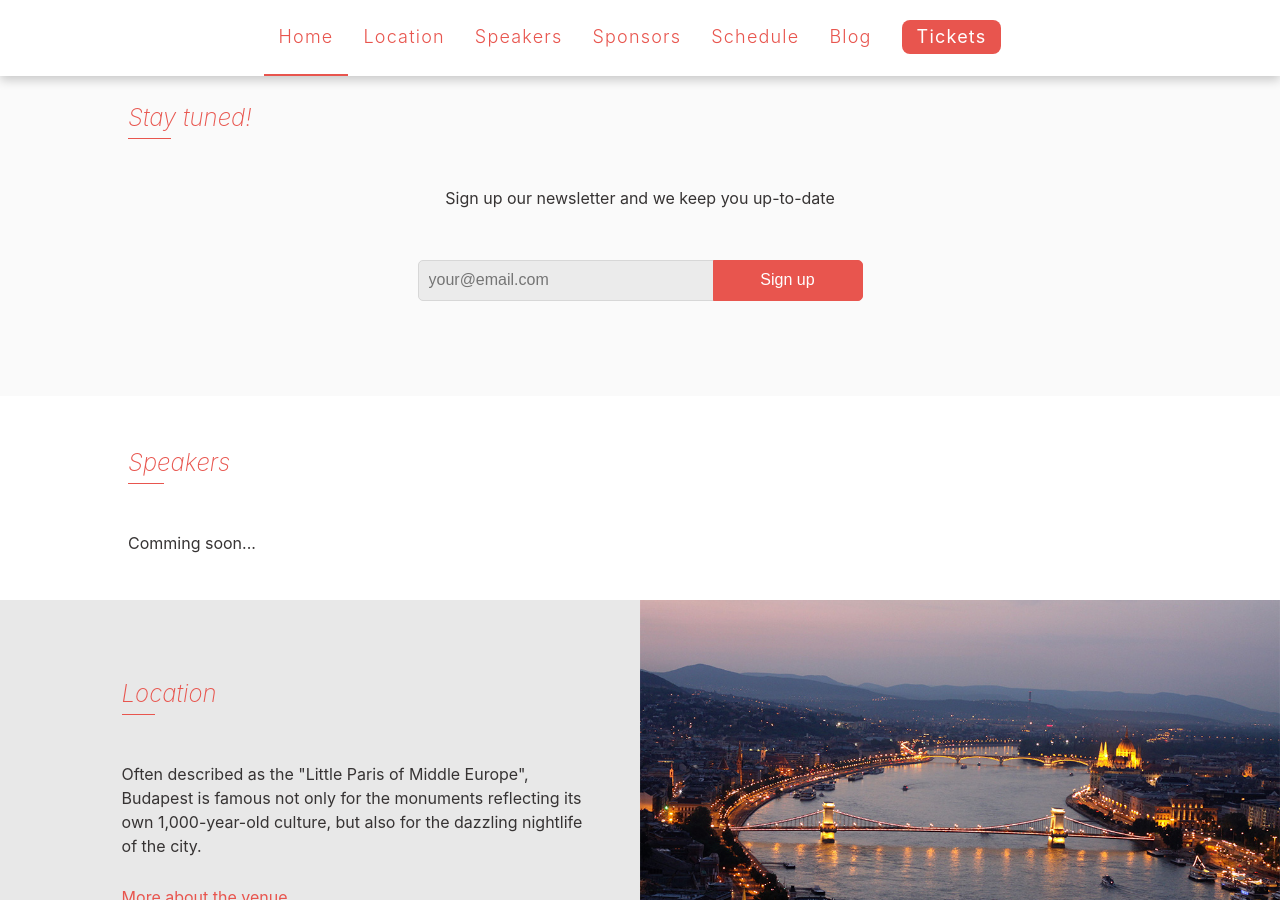
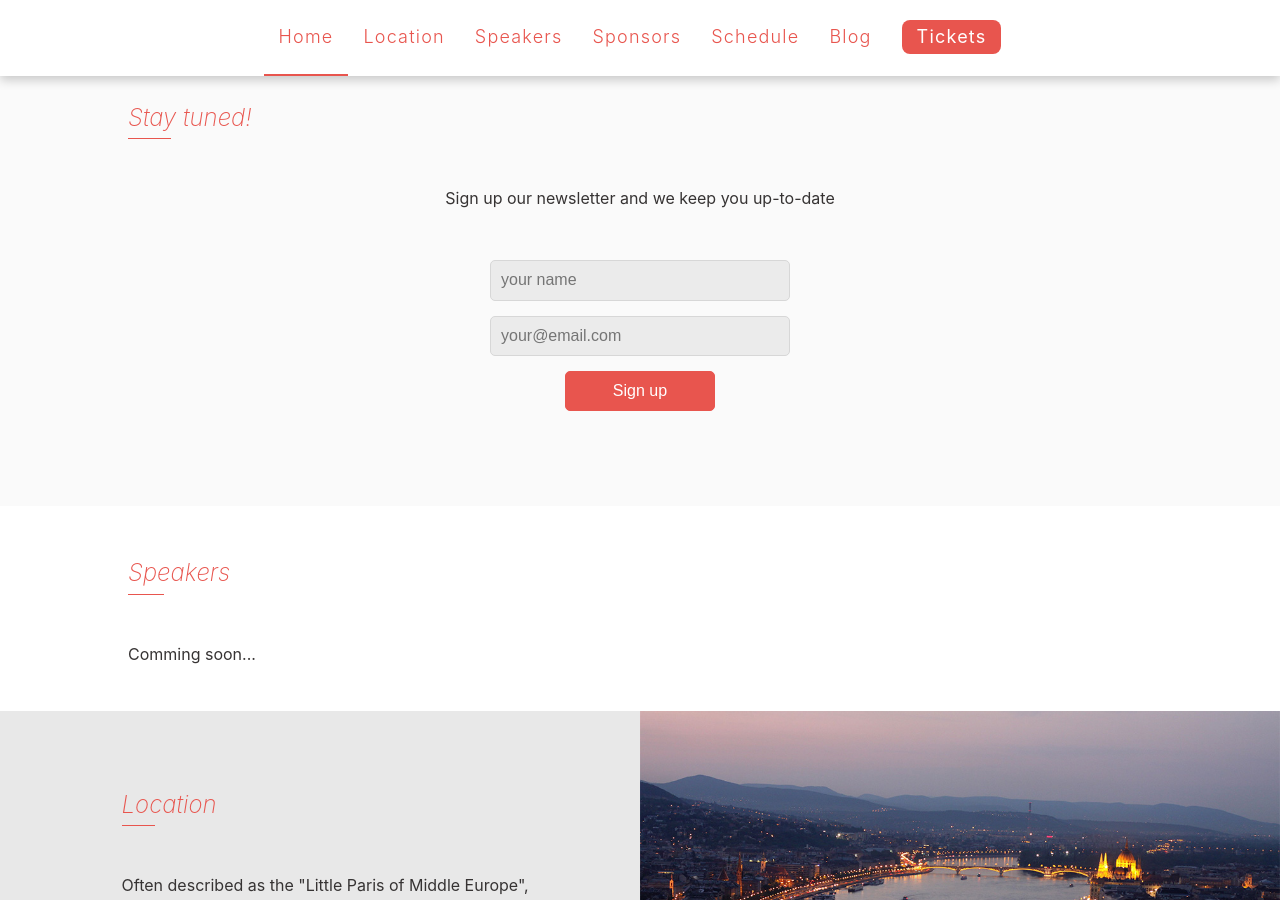
Before and after one commit to euruko/euruko2017.github.io, a Jekyll site: the page built from index.html, in a window 1280 px wide and 900 px high, scrolled down 412 px. Built offline with Jekyll 4.4.1, drawn with Linux system fonts in a browser that asks for light colours.

Commit message:
Add the name field to the subscription form

```diff
--- a/_includes/subscription-form.html
+++ b/_includes/subscription-form.html
@@ -1,4 +1,5 @@
 <form class="subscription-form" action="https://app.getresponse.com/add_subscriber.html" accept-charset="utf-8" method="post">
+  <input type="text" name="name" placeholder="your name">
   <input type="email" name="email" placeholder="your@email.com">
   <input type="hidden" name="campaign_token" value="nxGbO">
   <button type="submit">Sign up</button>
--- a/_sass/subscription-form.scss
+++ b/_sass/subscription-form.scss
@@ -1,30 +1,31 @@
 .subscription-form {
   display: flex;
   flex-wrap: nowrap;
-  justify-content: center;
+  align-items: center;
+  flex-direction: column;
 }
 
 .subscription-form input {
-  margin: 0;
+  margin-bottom: 15px;
   padding: 10px;
   background-color: #ebebeb;
   border: solid 1px #d7d7d7;
-  border-radius: 5px 0 0 5px;
+  border-radius: 5px;
   font-size: 16px;
   color: $font-color;
-  flex-grow: 2;
+  width: 100%;
   max-width: 300px;
 }
 
 .subscription-form button {
-  margin: 0 0 0 -5px;
+  margin: 0;
   padding: 10px;
   background-color: $primary-color;
   border: solid 1px $primary-color;
-  border-radius: 0 5px 5px 0;
+  border-radius: 5px;
   font-size: 16px;
   color: #ffffff;
   cursor: pointer;
-  flex-grow: 1;
+  width: 100%;
   max-width: 150px;
 }
```
